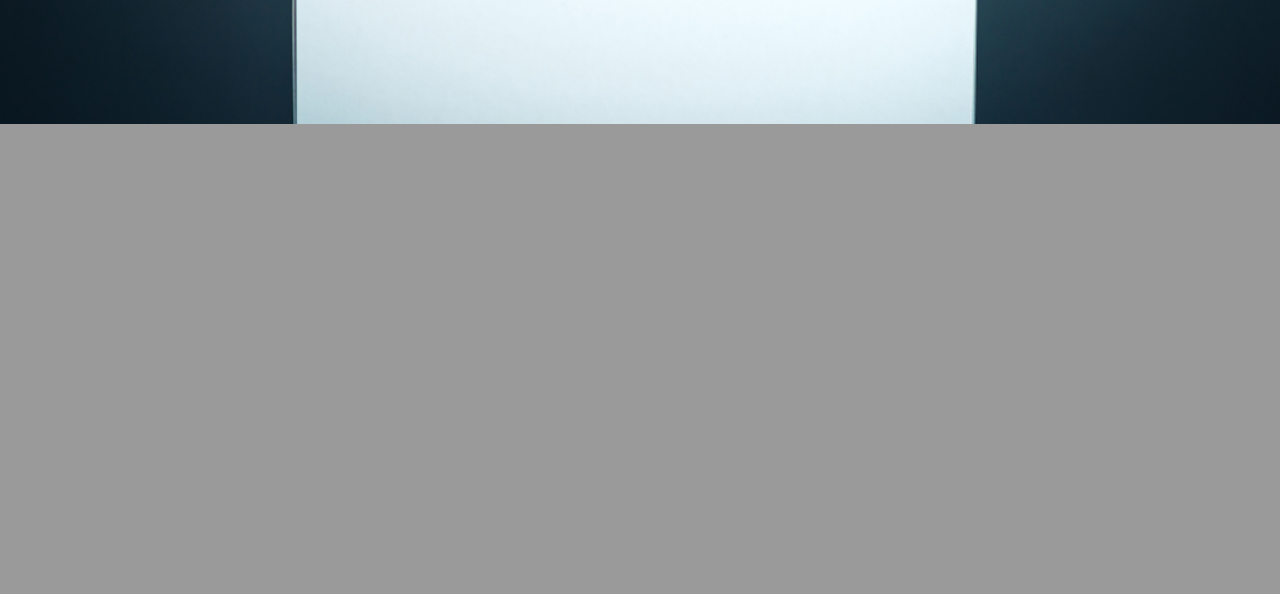
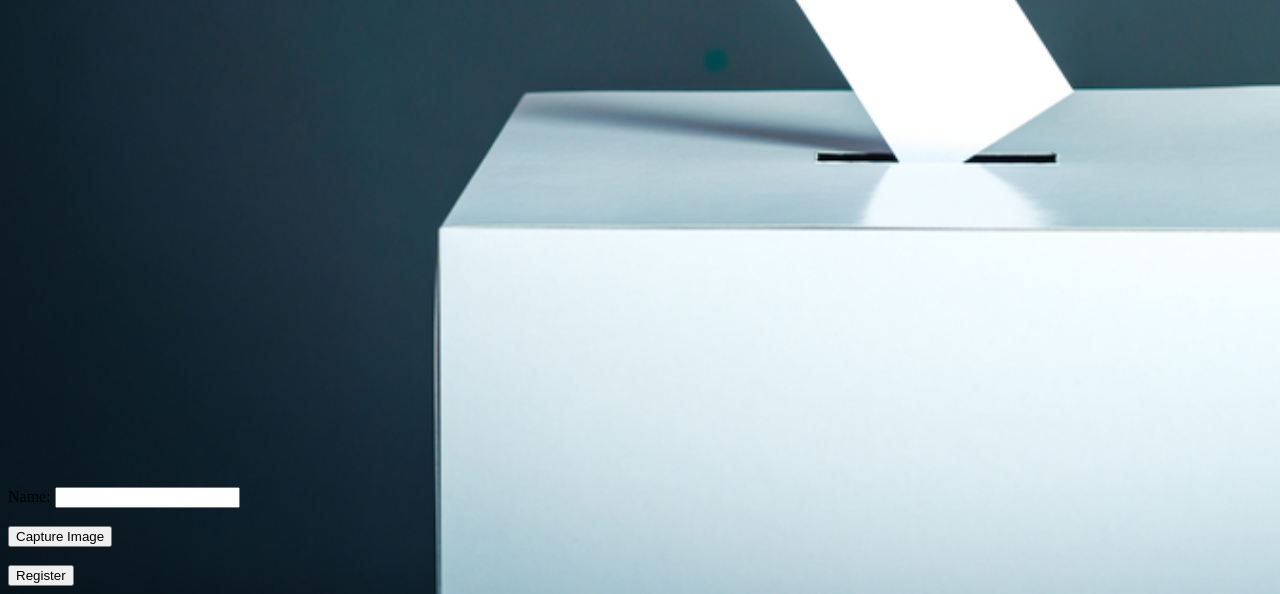
Before and after one commit to locker55198/face, a Flask app: page /register in a window 1280 px wide. Shown: the part 676-1270 px from the top of the page. Before the commit the page ends 800 px from the top, so only its background shows below. Run offline with Flask 3, Linux system fonts and the light colour scheme.

Commit message:
Update register.html

```diff
--- a/templates/register.html
+++ b/templates/register.html
@@ -9,7 +9,56 @@
     <hr>
     <h2 style="text-align: center; font-size: 40px;">Register</h2>
 
-    <img src="{{ url_for('video_feed') }}" width="640" height="480">
+   {% if success_message %}
+        <p style="color: green;">{{ success_message }}</p>
+    {% endif %}
+
+    {% if error_message %}
+        <p style="color: red;">{{ error_message }}</p>
+    {% endif %}
+
+    <div id="camera-container">
+        <video id="camera-feed" width="640" height="480" autoplay></video>
+        <canvas id="image-canvas" width="640" height="480"></canvas>
+    </div>
+
+    <form method="POST">
+        <label for="name">Name:</label>
+        <input type="text" id="name" name="name" required>
+        <br><br>
+
+        <input type="hidden" id="image" name="image">
+
+        <button type="button" onclick="captureImage()">Capture Image</button>
+        <br><br>
+
+        <input type="submit" value="Register">
+    </form>
+
+    <script>
+        // 獲取視訊流並顯示在視訊元素中
+        navigator.mediaDevices.getUserMedia({ video: true })
+            .then(function(stream) {
+                var videoElement = document.getElementById('camera-feed');
+                videoElement.srcObject = stream;
+            })
+            .catch(function(error) {
+                console.log('Error accessing webcam:', error);
+            });
+
+        // 捕獲圖像並將其設置為隱藏的表單字段值
+        function captureImage() {
+            var videoElement = document.getElementById('camera-feed');
+            var canvasElement = document.getElementById('image-canvas');
+            var canvasContext = canvasElement.getContext('2d');
+
+            canvasContext.drawImage(videoElement, 0, 0, canvasElement.width, canvasElement.height);
+            var imageDataUrl = canvasElement.toDataURL('image/png');
+
+            var imageField = document.getElementById('image');
+            imageField.value = imageDataUrl;
+        }
+    </script>
 
 <!--     <form id="registerForm" action="/register" method="POST">
         <div style="text-align: center;">
```
